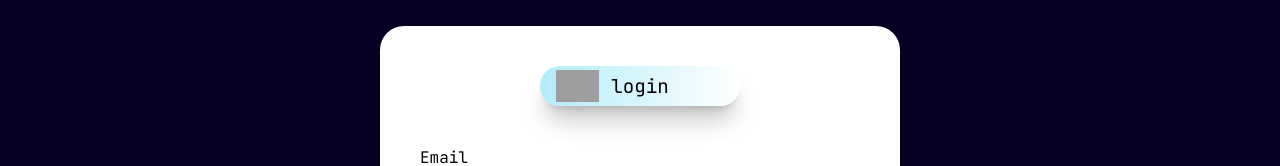
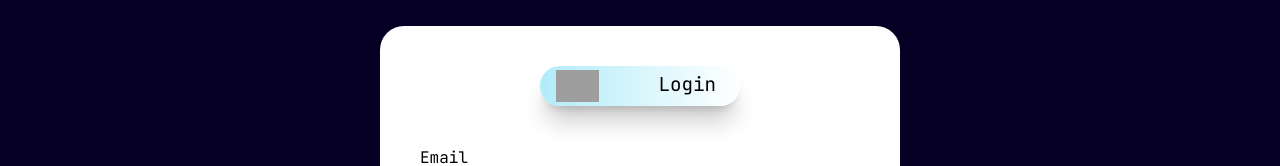
Before and after one commit to NoiselessOfficial/noiseless-frontend, a Vue app: page /auth in a window 1280 px wide. Shown: the part 120-286 px from the top of the page. Built offline with nearby package versions, Linux system fonts and the light colour scheme; grey boxes are pictures that could not be loaded.

Commit message:
:art: (button) Arrumando estilização do botão de login

```diff
--- a/src/components/auth/btnChange.vue
+++ b/src/components/auth/btnChange.vue
@@ -9,8 +9,12 @@ const props = defineProps<{
     class="w-50 h-10 relative overflow-hidden flex rounded-3xl btnBase border-0 shadow-xl/20 cursor-pointer"
     :class="props.state ? 'btnL' : 'btnC'"
   >
-    <h1 class="text-center my-auto mx-auto text-black text-[120%]">
-      {{ state ? 'login' : 'cadastro' }}
+    <h1 class="absolute top-1 right-6 my-auto text-black text-[120%] text-right transition-all duration-400" :class="!state ? 'opacity-0' : 'opacity-100'">
+      Login
+    </h1>
+
+    <h1 class="absolute top-1 left-6 my-auto text-black text-[120%] text-left transition-all duration-400" :class="state ? 'opacity-0' : 'opacity-100'">
+      Cadastro
     </h1>
 
     <div
```
